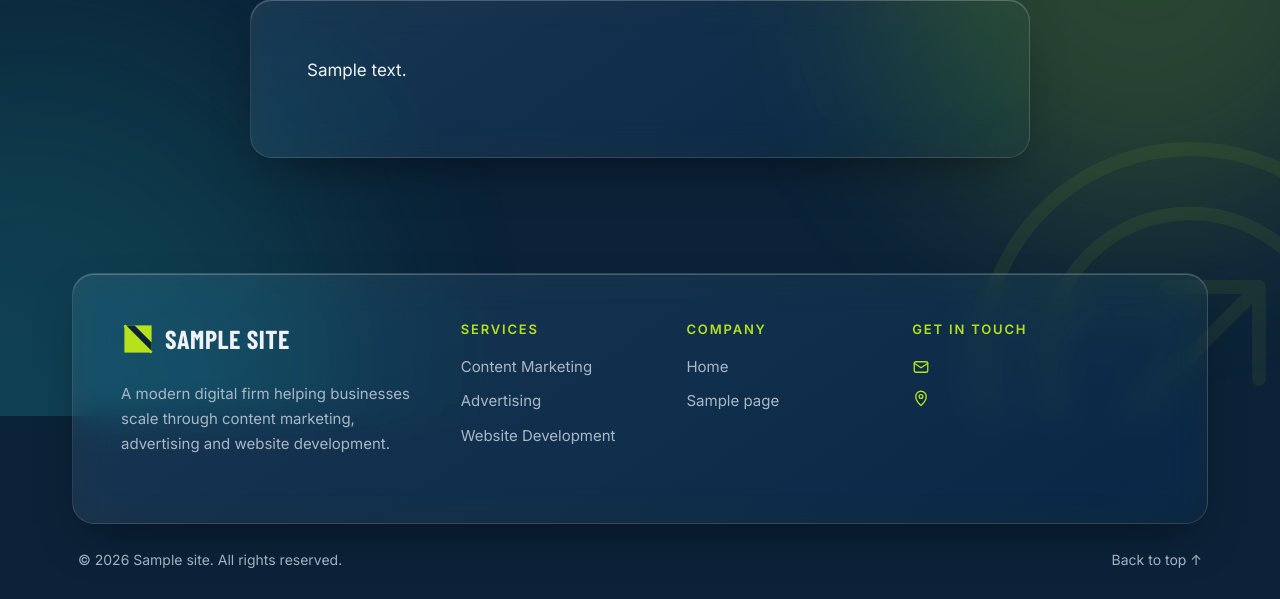
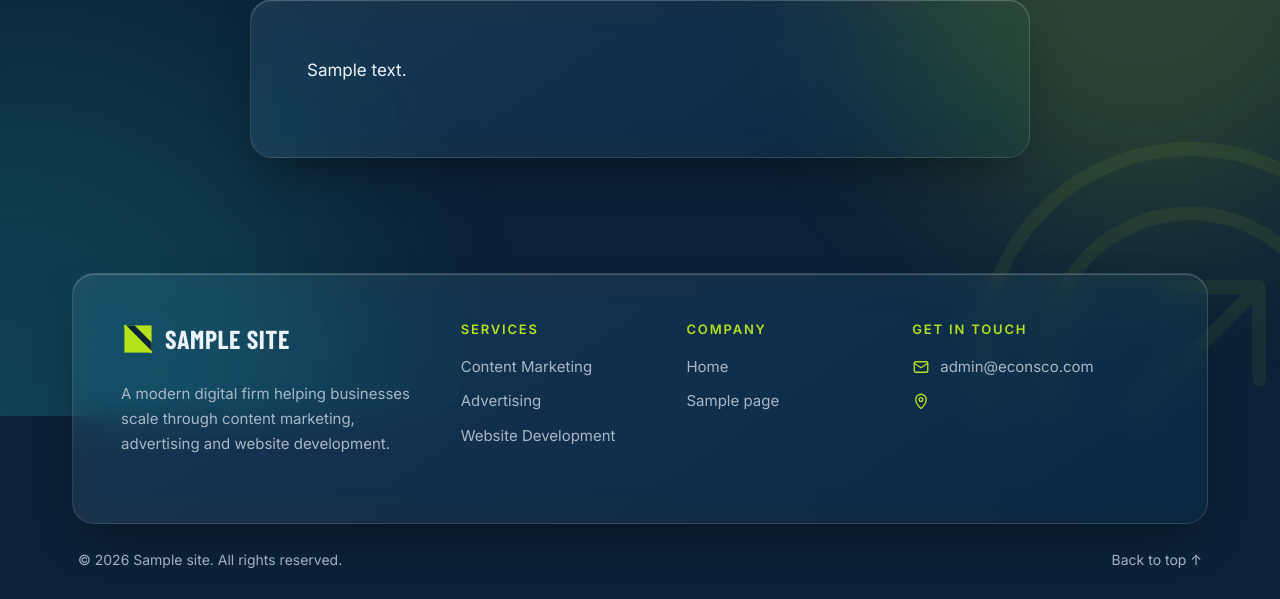
Before and after one commit to zaidmuhammed-beast/banaclo, a WordPress theme: template econsco-wordpress/econsco/page.php in a window 1280 px wide. Shown: the part 384-983 px from the top of the page. Run offline with PHP 8.4 and a stand-in for WordPress, Linux system fonts and the light colour scheme; the site name, menu and one post (Sample post) are stand-ins, and other content is empty; some libraries are stand-ins or nearby versions; some web fonts are replaced.

Commit message:
Use admin@econsco.com as the default contact email
Shown on the Contact page and footer, and used as the recipient for
contact form messages unless changed in the Customizer.

Co-Authored-By: Claude Opus 5.5 <noreply@anthropic.com>
Claude-Session: https://claude.ai/code/session_01PR24wKR635Pjgm4Nbj7Lnk

```diff
--- a/econsco-wordpress/econsco/inc/customizer.php
+++ b/econsco-wordpress/econsco/inc/customizer.php
@@ -15,7 +15,7 @@ function econsco_option_defaults() {
 		'hero_text'    => __( 'ECONSCO is a modern digital firm. We plan, create and run the content marketing, advertising and websites that turn attention into customers — so you can focus on growing.', 'econsco' ),
 		'cta_title'    => __( 'Ready to grow?', 'econsco' ),
 		'cta_text'     => __( 'Tell us where you want your business to be. We will come back within one working day with ideas and a clear plan.', 'econsco' ),
-		'email'        => '',
+		'email'        => 'admin@econsco.com',
 		'phone'        => '',
 		'whatsapp'     => '',
 		'address'      => '',
```
